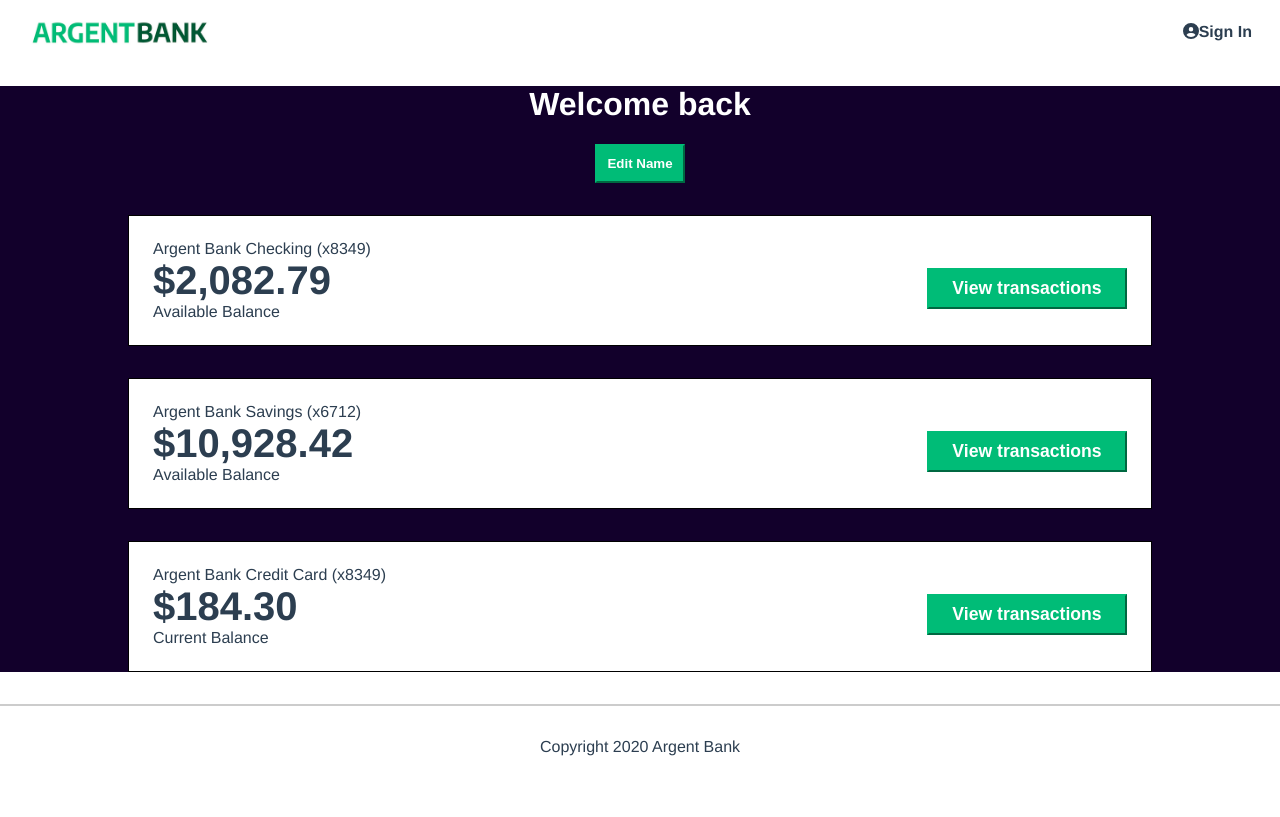
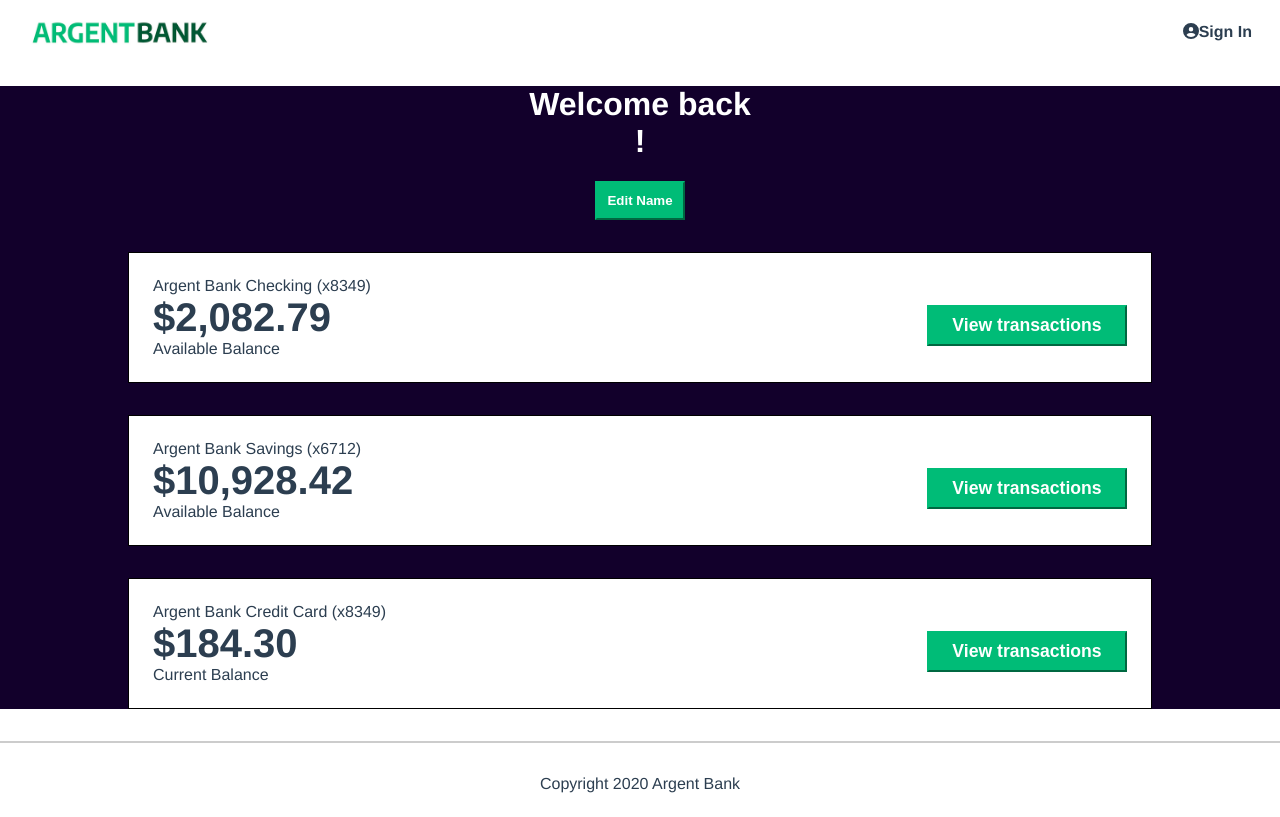
Before and after one commit to zoanlogia/P13_flambard_guillaume, a React (Vite) app: page /profile in a window 1280 px wide. Built offline with nearby package versions, Linux system fonts and the light colour scheme; no server answers.

Commit message:
fix navbar

```diff
--- a/src/Profile/Profile.jsx
+++ b/src/Profile/Profile.jsx
@@ -3,6 +3,8 @@ import Navbar from "../components/Navbar/Navbar.jsx";
   import { useEffect, useState } from "react";
   import { getProfile } from "../tools/FetchApi.js";
   import { useSelector } from "react-redux";
+  import HeaderProfile from "../components/HeaderProfile/HeaderProfile.jsx";
+  import AccountSection from "../components/AccountSection/AccountSection.jsx";
 
   const Profile = () => {
     const [firstName, setFirstName] = useState("");
@@ -23,46 +25,12 @@ useEffect(() => {
       <>
         <Navbar />
         <main className="main bg-dark">
-        <div className="header">
-          <h1>
-            Welcome back
-            <br />
-            {firstName} {lastName}
-          </h1>
-          <button className="edit-button">Edit Name</button>
-        </div>
+          <HeaderProfile firstName={firstName} lastName={lastName} />
           <h2 className="sr-only">Accounts</h2>
 
-        <section className="account">
-          <div className="account-content-wrapper">
-            <h3 className="account-title">Argent Bank Checking (x8349)</h3>
-            <p className="account-amount">$2,082.79</p>
-            <p className="account-amount-description">Available Balance</p>
-          </div>
-          <div className="account-content-wrapper cta">
-            <button className="transaction-button">View transactions</button>
-          </div>
-        </section>
-        <section className="account">
-          <div className="account-content-wrapper">
-            <h3 className="account-title">Argent Bank Savings (x6712)</h3>
-            <p className="account-amount">$10,928.42</p>
-            <p className="account-amount-description">Available Balance</p>
-          </div>
-          <div className="account-content-wrapper cta">
-            <button className="transaction-button">View transactions</button>
-          </div>
-        </section>
-        <section className="account">
-          <div className="account-content-wrapper">
-            <h3 className="account-title">Argent Bank Credit Card (x8349)</h3>
-            <p className="account-amount">$184.30</p>
-            <p className="account-amount-description">Current Balance</p>
-          </div>
-          <div className="account-content-wrapper cta">
-            <button className="transaction-button">View transactions</button>
-          </div>
-        </section>
+          <AccountSection title="Argent Bank Checking (x8349)" amount="$2,082.79" description="Available Balance" />
+          <AccountSection title="Argent Bank Savings (x6712)" amount="$10,928.42" description="Available Balance" />
+          <AccountSection title="Argent Bank Credit Card (x8349)" amount="$184.30" description="Current Balance" />
         </main>
         <Footer />
       </>
--- /dev/null
+++ b/src/components/AccountSection/AccountSection.jsx
@@ -0,0 +1,22 @@
+import PropTypes from 'prop-types';
+
+const AccountSection = ({ title, amount, description }) => (
+  <section className="account">
+    <div className="account-content-wrapper">
+      <h3 className="account-title">{title}</h3>
+      <p className="account-amount">{amount}</p>
+      <p className="account-amount-description">{description}</p>
+    </div>
+    <div className="account-content-wrapper cta">
+      <button className="transaction-button">View transactions</button>
+    </div>
+  </section>
+);
+
+AccountSection.propTypes = {
+  title: PropTypes.string,
+  amount: PropTypes.string,
+  description: PropTypes.string,
+};
+
+export default AccountSection;
--- /dev/null
+++ b/src/components/HeaderProfile/HeaderProfile.jsx
@@ -0,0 +1,19 @@
+import PropTypes from 'prop-types';
+
+const HeaderProfile = ({ firstName, lastName }) => (
+    <div className="header">
+      <h1>
+        Welcome back
+        <br />
+        {firstName} {lastName} !
+      </h1>
+      <button className="edit-button">Edit Name</button>
+    </div>
+  );
+
+  HeaderProfile.propTypes = {
+    firstName: PropTypes.string,
+    lastName: PropTypes.string,
+    };
+
+  export default HeaderProfile;
--- a/src/components/Navbar/Navbar.jsx
+++ b/src/components/Navbar/Navbar.jsx
@@ -1,9 +1,31 @@
-import argentBankLogo from "../../assets/img/argentBankLogo.png"
-import { FontAwesomeIcon } from '@fortawesome/react-fontawesome'
-import { faUserCircle } from '@fortawesome/free-solid-svg-icons'
-import { Link } from "react-router-dom"
+import argentBankLogo from "../../assets/img/argentBankLogo.png";
+import { FontAwesomeIcon } from "@fortawesome/react-fontawesome";
+import { faUserCircle, faSignOutAlt } from "@fortawesome/free-solid-svg-icons";
+import { Link } from "react-router-dom";
+import { useDispatch, useSelector } from "react-redux";
+import { logout } from "../../features/auth/authSlice.js";
+import { useEffect, useState } from "react";
+import { getProfile } from "../../tools/FetchApi.js";
 
 const Navbar = () => {
+  const [firstName, setFirstName] = useState("");
+  const [lastName, setLastName] = useState("");
+
+  const token = useSelector((state) => state.auth.token);
+  const dispatch = useDispatch();
+
+  useEffect(() => {
+    getProfile(token)
+      .then((data) => {
+        const { firstName, lastName } = data.body;
+        setFirstName(firstName);
+        setLastName(lastName);
+      })
+  }, [token]);
+
+  const handleSignOut = () => {
+    dispatch(logout());
+  };
 
   return (
     <nav className="main-nav">
@@ -16,13 +38,26 @@ const Navbar = () => {
         <h1 className="sr-only">Argent Bank</h1>
       </Link>
       <div>
-        <Link className="main-nav-item" to={`/sign-in`}>
-          <FontAwesomeIcon icon={faUserCircle} />
-          Sign In
-        </Link>
+        {firstName ? (
+          <>
+            <Link className="main-nav-item" to={`/profile`}>
+              <FontAwesomeIcon icon={faUserCircle} />
+              {firstName} {lastName}
+            </Link>
+            <Link className="main-nav-item" onClick={handleSignOut} to={`/`}>
+              <FontAwesomeIcon icon={faSignOutAlt} />
+              Sign Out
+            </Link>
+          </>
+        ) : (
+          <Link className="main-nav-item" to={`/sign-in`}>
+            <FontAwesomeIcon icon={faUserCircle} />
+            Sign In
+          </Link>
+        )}
       </div>
     </nav>
   )
 }
 
-export default Navbar
+export default Navbar;
--- a/src/features/auth/authSlice.js
+++ b/src/features/auth/authSlice.js
@@ -7,6 +7,10 @@ export const loginUser = createAsyncThunk(
   async ({ email, password }) => {
     const response = await login(email, password);
     if (response.error) throw new Error(response.error);
+
+    // Store the token in localStorage upon successful login
+    localStorage.setItem('token', response.body.token);
+
     return response; // Return whole response data instead of just the token
   }
 );
@@ -25,6 +29,8 @@ export const fetchUserProfile = createAsyncThunk(
       const response = await getProfile(token);
       return response; // Return whole response data
     } catch (err) {
+      // If an error occurs (like the token has expired), remove the token from localStorage
+      localStorage.removeItem('token');
       return rejectWithValue(err.response.data);
     }
   }
@@ -39,6 +45,9 @@ const authSlice = createSlice({
   },
   reducers: {
     logout: (state) => {
+      // Remove the token from localStorage when logging out
+      localStorage.removeItem('token');
+
       state.user = null;
       state.status = "idle";
       state.error = null;
--- a/src/tools/FetchApi.js
+++ b/src/tools/FetchApi.js
@@ -66,7 +66,3 @@ export const getProfile = async () => {
       throw error
   }
 }
-
-// export const deleteUser () {
-
-// }
```
Lines whose indentation alone changed are shown as unchanged.
